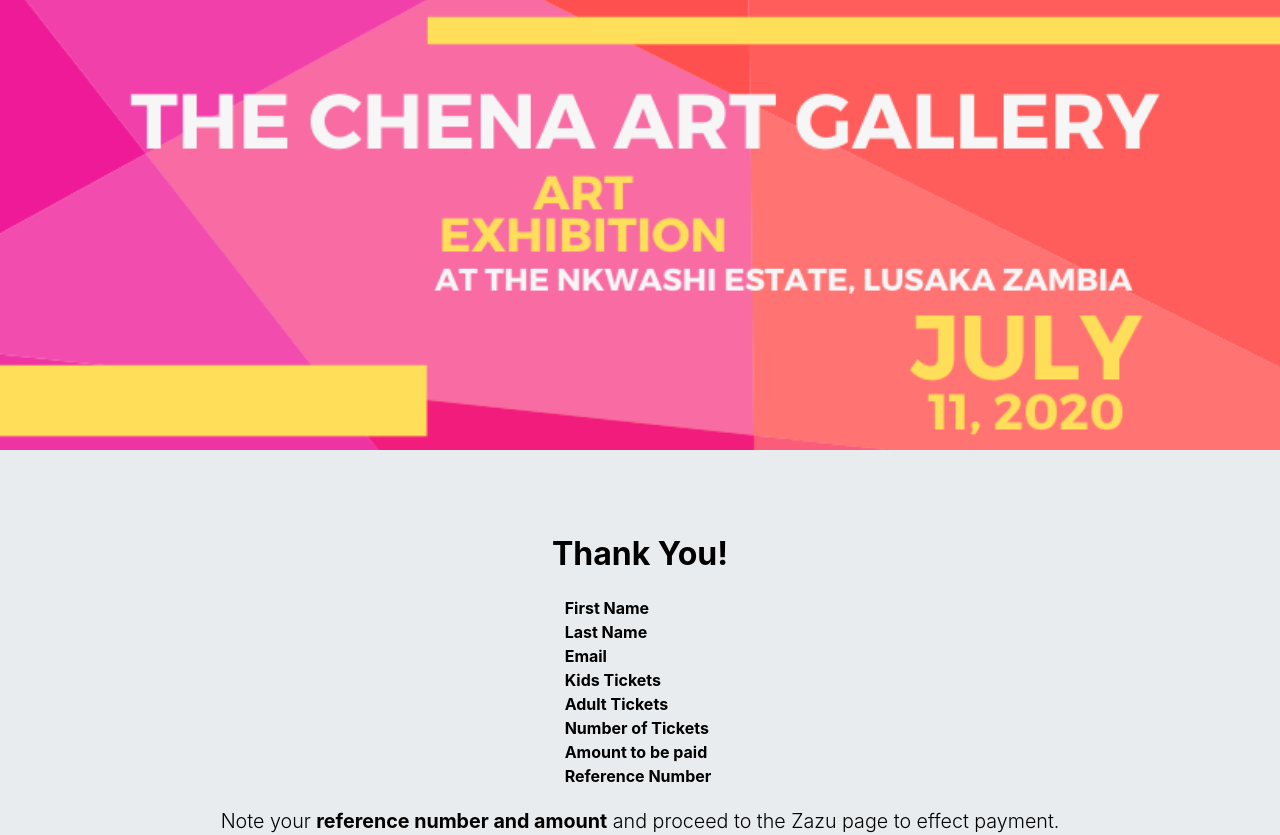
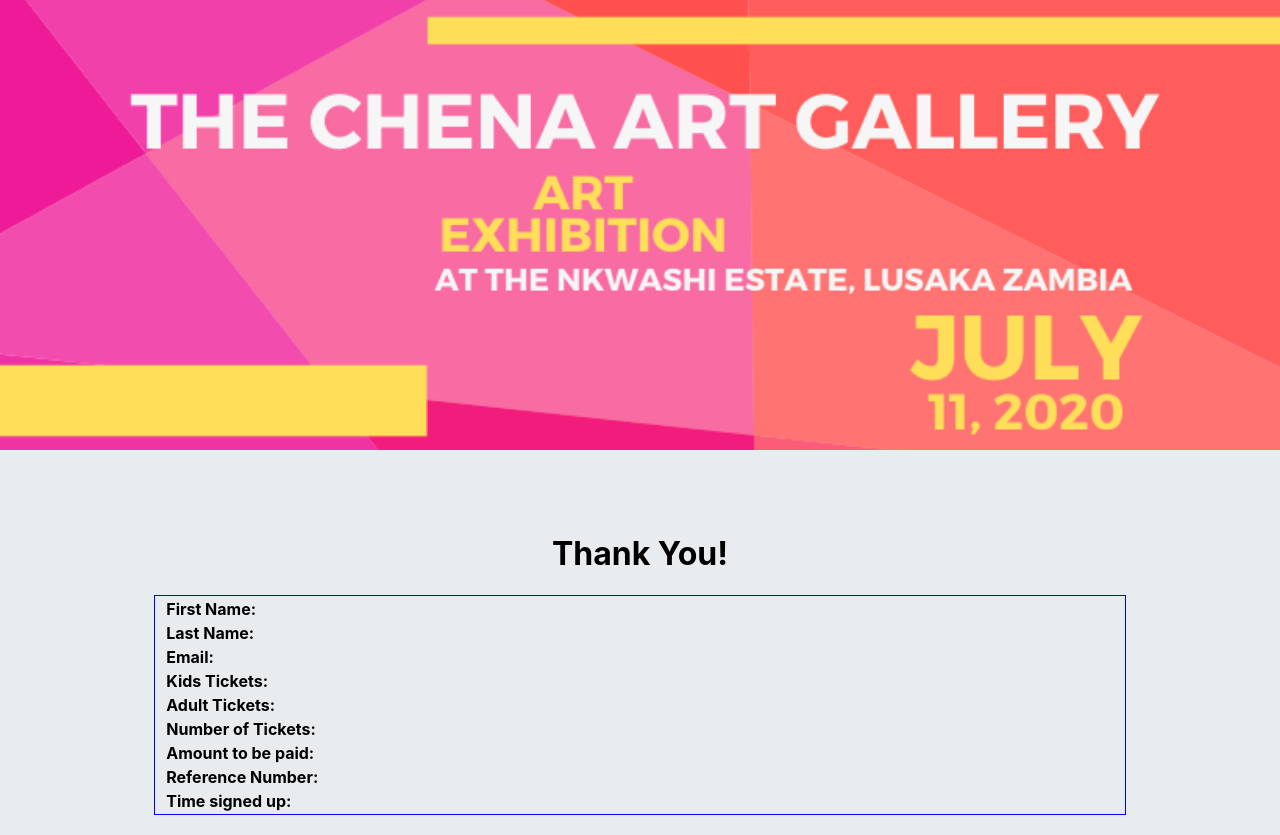
Before and after one commit to neelxie/Gallery, a React (Create React App) app: page /payment in a window 1280 px wide. Shown: the top 835 px of the page. Built offline with nearby package versions, Linux system fonts and the light colour scheme.

Commit message:
Finish this

```diff
--- a/src/Landing.css
+++ b/src/Landing.css
@@ -50,7 +50,15 @@ a{
 
 table{
     margin: 0 auto;
+    width: 80%;
+    border: 1px solid blue;
 }
-th{
+th, td{
     text-align: left;
+    /* border: 1px solid #2339ff; */
+    width: 50%;
+    padding-left: 1%;
 }
+tr{
+    border: 1px solid #2339ff;
+}
--- a/src/TicketForm.js
+++ b/src/TicketForm.js
@@ -15,12 +15,17 @@ class TicketForm extends React.Component {
       email: "",
       error:"",
       kidsTickets: 0,
-      adultTickets: 0
+      adultTickets: 0,
+      data:[]
     };
 
     this.handleChange = this.handleChange.bind(this);
     this.handleSubmit = this.handleSubmit.bind(this);
     // this.validateEmail = this.validateEmail.bind(this);
+  }
+
+  componentDidMount() {
+    localStorage.removeItem('ticket');
   }
 
   handleChange(e) {
@@ -51,17 +56,29 @@ class TicketForm extends React.Component {
     axios
       .post(`${API_BASE_URL}/ticket`, ticketDetails)
       .then((res) => {
-        // console.log(res)
+        console.log(res.data.user_details);
+        localStorage.setItem('firstname', res.data.user_details.firstname);
+        localStorage.setItem('lastname', res.data.user_details.lastname);
+        localStorage.setItem('email', res.data.user_details.email);
+        localStorage.setItem('kidsTickets', res.data.user_details.kids_tickets);
+        localStorage.setItem('adultTickets', res.data.user_details.adult_tickets);
+        localStorage.setItem('timeSigned', res.data.user_details.created_on);
+        localStorage.setItem('numOfTickets', res.data.user_details.total_tickets);
+        localStorage.setItem('amount', res.data.user_details.amount);
+        localStorage.setItem('basket', res.data.user_details.basket_reference);
+        this.setState({
+            data: res.data.user_details
+        });
         if (res.data.success === 'true') {
           this.setState({
             loading: false
           });
-
             // redirect to dashboard
             // save ticket data to store
-          saveTicket(res.data.data);
-          window.location = '/payment';
-          }
+        saveTicket(res.data.user_details);
+        //   this.props.history.push('/payment');
+        }
+        this.props.history.push('/payment');
         })
       .catch(err => {
           this.setState({
@@ -154,9 +171,10 @@ class TicketForm extends React.Component {
   }
 }
 
-const mapStateToProps = state => ({
-  ticket: state.TicketReducer
-});
+const mapStateToProps = (state) => {
+  const { data } = state.ticket;
+  return { data };
+};
 
 const mapDispatchToProps = {
   saveTicket
--- a/src/landing.js
+++ b/src/landing.js
@@ -16,7 +16,17 @@ class Landing extends React.Component {
   render() {
     const { data } = this.props;
     console.log(this.props);
-
+    console.log(this.state);
+    const myTicket = localStorage.getItem('ticket');
+    console.log(myTicket);
+    // localStorage.setItem('firstname', res.data.user_details);
+    // localStorage.setItem('lastname', res.data.user_details);
+    // localStorage.setItem('email', res.data.user_details);
+    // localStorage.setItem('kidsTickets', res.data.user_details);
+    // localStorage.setItem('adultTickets', res.data.user_details);
+    // localStorage.setItem('timeSigned', res.data.user_details);
+    // localStorage.setItem('numOfTickets', res.data.user_details);
+    // localStorage.setItem('amount', res.data.user_details);
     return (
       <div>
         <div className="ChenaImage"></div>
@@ -24,38 +34,44 @@ class Landing extends React.Component {
             <h1 className="display-3">Thank You!</h1>
             <div className="Table">
                 <table>
+                  <tbody>
                     <tr>
-                    <th>First Name</th>
-                    <td>{}</td>
+                        <th>First Name:</th>
+                        <td>{localStorage.getItem('firstname')}</td>
                     </tr>
                     <tr>
-                    <th>Last Name</th>
-                    <td>{}</td>
+                        <th>Last Name:</th>
+                        <td>{localStorage.getItem('lastname')}</td>
                     </tr>
                     <tr>
-                    <th>Email</th>
-                    <td>{}</td>
+                        <th>Email:</th>
+                        <td>{localStorage.getItem('email')}</td>
                     </tr>
                     <tr>
-                    <th>Kids Tickets</th>
-                    <td>{}</td>
+                        <th>Kids Tickets:</th>
+                        <td>{localStorage.getItem('kidsTickets')}</td>
                     </tr>
                     <tr>
-                    <th>Adult Tickets</th>
-                    <td>{}</td>
+                        <th>Adult Tickets:</th>
+                        <td>{localStorage.getItem('adultTickets')}</td>
                     </tr>
                     <tr>
-                    <th>Number of Tickets</th>
-                    <td>{}</td>
+                        <th>Number of Tickets:</th>
+                        <td>{localStorage.getItem('numOfTickets')}</td>
                     </tr>
                     <tr>
-                    <th>Amount to be paid</th>
-                    <td>{}</td>
+                        <th>Amount to be paid:</th>
+                        <td>{localStorage.getItem('amount')}</td>
                     </tr>
                     <tr>
-                    <th>Reference Number</th>
-                    <td>{}</td>
+                        <th>Reference Number:</th>
+                        <td>{localStorage.getItem('basket')}</td>
                     </tr>
+                    <tr>
+                        <th>Time signed up:</th>
+                        <td>{localStorage.getItem('timeSigned')}</td>
+                    </tr>
+                  </tbody>
                 </table>
             </div>
             <p className="lead">Note your <strong>reference number and amount</strong> and proceed to the Zazu page to effect payment.</p>
@@ -64,17 +80,13 @@ class Landing extends React.Component {
               Having trouble? <a href="">Contact us</a>
             </p>
             <p className="lead">
-              <a className="btn btn-primary btn-sm" href="https://bootstrapcreative.com/" role="button">Continue to Zazu</a>
+              <a className="btn btn-primary btn-sm" href="https://zazu.com/" role="button">Continue to Zazu</a>
             </p>
         </div>
       </div>
     );
   }
 }
-
-Landing.propTypes = {
-  data: PropTypes.object,
-};
 
 export const mapStateToProps = (state) => {
   const { data } = state.ticket;
--- a/src/redux/reducers/TicketReducer.js
+++ b/src/redux/reducers/TicketReducer.js
@@ -1,38 +1,21 @@
 import { SAVE_TICKET } from '../actions/actionTypes';
 
-const ticket = (ticket = { data: {} }, action) => {
+const initialState = {
+  data: [],
+  message: 'Ticket Failed'
+};
+
+const ticket = (state = initialState, action) => {
   switch (action.type) {
   case SAVE_TICKET:
     return {
-      data: {
-        amount: action.payload.amount,
-        email: action.payload.email,
-        basket_reference: action.payload.basket_reference,
-        id: action.payload.id,
-        firstname: action.payload.firstname
-        // Payment Status": "Pending",
-        // "adultTicketTotal": 0.0,
-        // "adult_tickets": 0,
-        // "amount": 90.0,
-        // "basket_reference": "3F7E2454D",
-        // "created_on": "Sat, 28 Mar 2020 09:34:34 GMT",
-        // "email": "lillyna@gmail.com",
-        // "firstname": "Lillian",
-        // "id": 2,
-        // "kidsTicketTotal": 90.0,
-        // "kids_tickets": 3,
-        // "lastname": "Nabunya",
-        // "total_tickets": 3
-      }
+      ...state,
+      data: action.payload,
+      message: 'Ticket has been made.'
     };
 
-//   case REMOVE_TICKET:
-//     return {
-//       data: {}
-//     };
-
   default:
-    return ticket;
+    return state;
   }
 };
 
--- a/src/store.js
+++ b/src/store.js
@@ -1,16 +1,13 @@
-
-import { applyMiddleware, createStore } from 'redux';
+import { createStore, applyMiddleware } from 'redux';
 import { composeWithDevTools } from 'redux-devtools-extension';
 import thunk from 'redux-thunk';
+import rootReducer from './redux/reducers';
+import { loadState } from './localStorage';
 
-import rootReducer from './redux/reducers';
+const persistedState = loadState();
 
-const initialState = {};
-const middleWare = [thunk];
-
-const store = createStore(
+export default createStore(
   rootReducer,
-  initialState,
-  composeWithDevTools(applyMiddleware(...middleWare)),
+  persistedState,
+  composeWithDevTools(applyMiddleware(thunk))
 );
-export default store;
```
Lines whose indentation alone changed are shown as unchanged.
